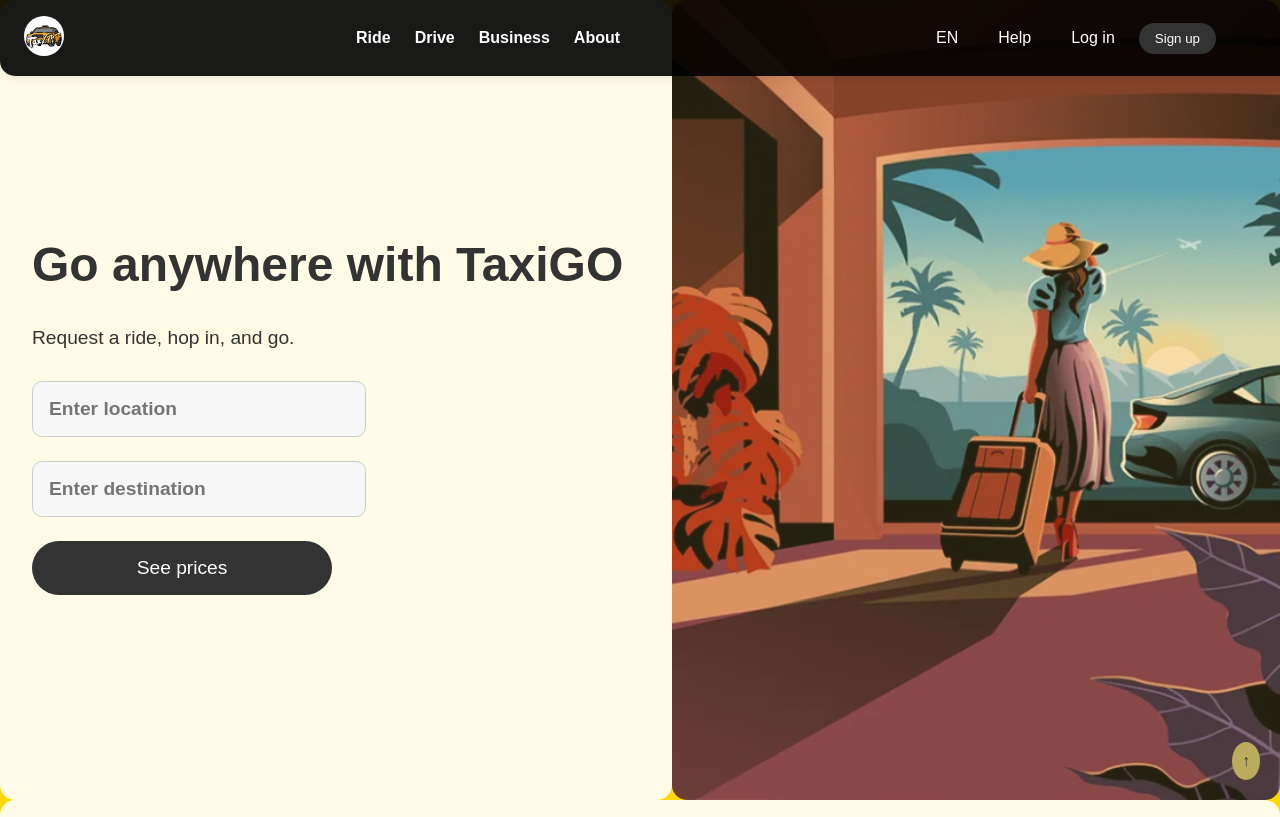
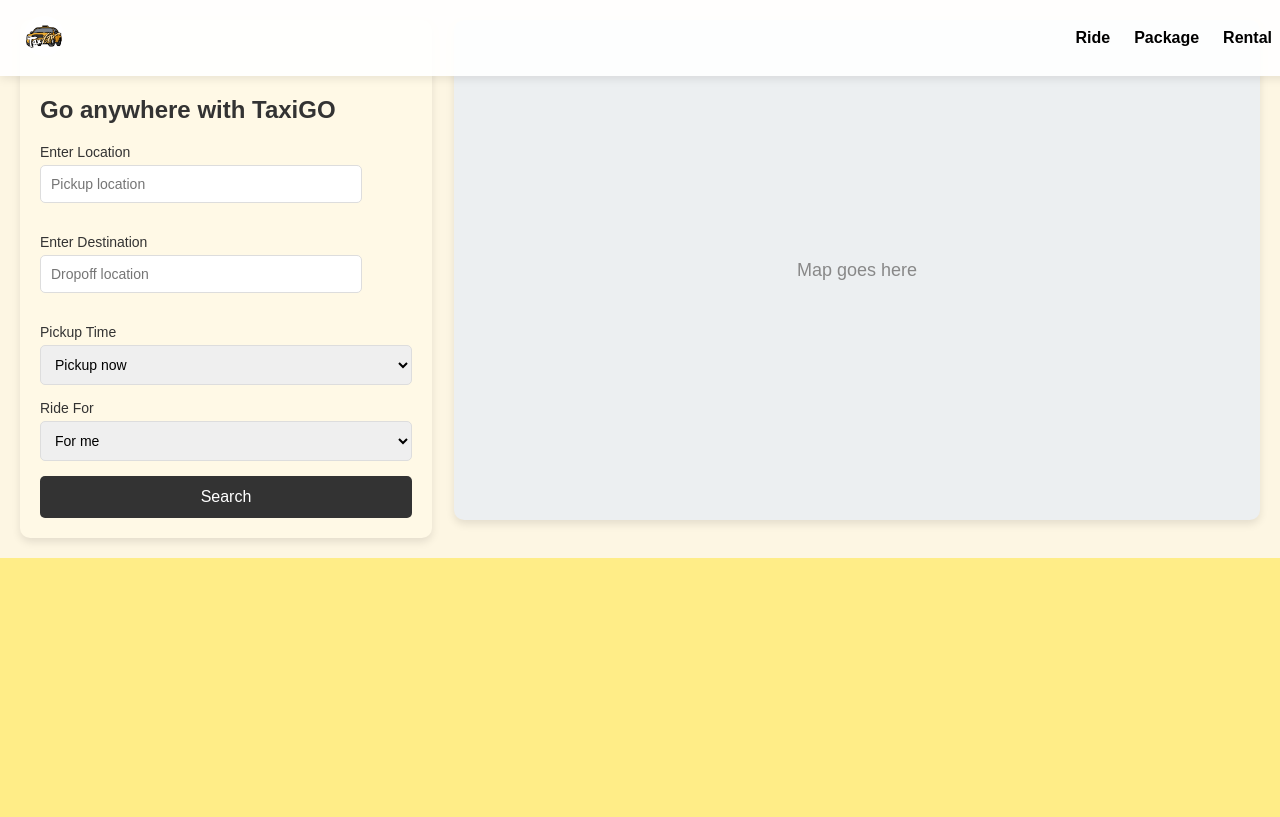
Before and after one commit to shivam67890/TaxiGO, a React (Vite) app in the folder taxigo/: page /ride in a window 1280 px wide. Shown: the top 817 px of the page. Built offline with nearby package versions, Linux system fonts and the light colour scheme.

Commit message:
2changes

```diff
--- /dev/null
+++ b/package.json
@@ -0,0 +1,5 @@
+{
+  "dependencies": {
+    "@react-google-maps/api": "^2.20.3"
+  }
+}
--- a/taxigo/package.json
+++ b/taxigo/package.json
@@ -11,7 +11,8 @@
   },
   "dependencies": {
     "react": "^18.3.1",
-    "react-dom": "^18.3.1"
+    "react-dom": "^18.3.1",
+    "react-router-dom": "^6.27.0"
   },
   "devDependencies": {
     "@eslint/js": "^9.11.1",
--- a/taxigo/src/App.jsx
+++ b/taxigo/src/App.jsx
@@ -1,62 +1,21 @@
 import React from 'react';
 import './style.css';
-import logo from './assets/logo.png';
+import { BrowserRouter as Router, Route, Routes } from 'react-router-dom';
+import TaxiGoRidePage from './ride.jsx';
+import Nav from './nav.jsx';
+import MainContent from './maincontent.jsx';
+
 const App = () => {
   return (
-    <>
-      <nav>
-        <div className="logo">
-          <img src={logo} alt="TaxiGO" className="logo-img" />
-        </div>
-        <ul>
-          <li>Ride</li>
-          <li>Drive</li>
-          <li>Business</li>
-          <li>About</li>
-        </ul>
-        <div className="nav-actions">
-          <span className="language">EN</span>
-          <span className="help">Help</span>
-          <div className="auth-buttons">
-            <span className="login">Log in</span>
-            <button className="sign-up">Sign up</button>
-          </div>
-        </div>
-      </nav>
-
-      <div className="container">
-        <div className="left-section">
-          <h1>Go anywhere with TaxiGO</h1>
-          <p>Request a ride, hop in, and go.</p>
-          <input type="text" placeholder="Enter location" />
-          <input type="text" placeholder="Enter destination" />
-          <button className="price-button">See prices</button>
-        </div>
-        <div className="right-section">
-          {/* Image placeholder, uncomment and add image source */}
-          {/* <img src="taxigo-logo.png" alt="TaxiGO" className="background-logo" /> */}
-        </div>
+    <Router>
+      <div className="app-container">
+        <Nav /> {/* Only one navigation component */}
+        <Routes>
+          <Route path="/" element={<MainContent />} />
+          <Route path="/ride" element={<TaxiGoRidePage />} />
+        </Routes>
       </div>
-
-      <div className="drive-section">
-        <div className="drive-image">
-          {/* Image placeholder, uncomment and add image source */}
-          {/* <img src="taxigo-logo.png" alt="TaxiGO" className="overlay-logo" /> */}
-        </div>
-        <div className="drive-content">
-          <h2>Drive when you want, make what you need</h2>
-          <p>
-            Make money on your schedule with deliveries or rides—or both. You can use your own car or choose a rental through TaxiGO.
-          </p>
-          <div className="cta-buttons">
-            <button className="get-started">Get started</button>
-            <a href="#" className="sign-in-link">Already have an account? Sign in</a>
-          </div>
-        </div>
-      </div>
-
-      <a href="#" className="back-to-top">↑</a>
-    </>
+    </Router>
   );
 };
 
--- /dev/null
+++ b/taxigo/src/maincontent.jsx
@@ -0,0 +1,41 @@
+// maincontent.jsx
+import React from 'react';
+
+const MainContent = () => {
+  return (
+    <>
+      <div className="container">
+        <div className="left-section">
+          <h1>Go anywhere with TaxiGO</h1>
+          <p>Request a ride, hop in, and go.</p>
+          <input type="text" placeholder="Enter location" />
+          <input type="text" placeholder="Enter destination" />
+          <button className="price-button">See prices</button>
+        </div>
+        <div className="right-section">
+          {/* Image placeholder */}
+        </div>
+      </div>
+
+      <div className="drive-section">
+        <div className="drive-image">
+          {/* Image placeholder */}
+        </div>
+        <div className="drive-content">
+          <h2>Drive when you want, make what you need</h2>
+          <p>
+            Make money on your schedule with deliveries or rides—or both. You can use your own car or choose a rental through TaxiGO.
+          </p>
+          <div className="cta-buttons">
+            <button className="get-started">Get started</button>
+            <a href="#" className="sign-in-link">Already have an account? Sign in</a>
+          </div>
+        </div>
+      </div>
+
+      <a href="#" className="back-to-top">↑</a>
+    </>
+  );
+};
+
+export default MainContent;
--- /dev/null
+++ b/taxigo/src/nav.jsx
@@ -0,0 +1,46 @@
+// nav.jsx
+import React from 'react';
+import { Link, useLocation } from 'react-router-dom';
+import logo from './assets/logo.png';
+
+const Nav = () => {
+  const location = useLocation();
+  const isRidePage = location.pathname === '/ride';
+
+  return (
+    <nav className={isRidePage ? 'nav-ride' : 'nav-default'} role="navigation">
+      <div className="logo">
+        <img src={logo} alt="TaxiGO" className="logo-img" />
+      </div>
+      <ul>
+        {isRidePage ? (
+          <>
+            <li><Link to="/ride">Ride</Link></li>
+            <li id='package'><Link to="/package">Package</Link></li>
+            <li><Link to="/rental">Rental</Link></li>
+          </>
+        ) : (
+          <>
+            <li><Link to="/ride">Ride</Link></li>
+            <li><Link to="/drive">Drive</Link></li>
+            <li><Link to="/business">Business</Link></li>
+            <li><Link to="/about">About</Link></li>
+          </>
+        )}
+      </ul>
+      {/* Remove nav-actions for ride page */}
+      {!isRidePage && (
+        <div className="nav-actions">
+          <span className="language">EN</span>
+          <span className="help">Help</span>
+          <div className="auth-buttons">
+            <span className="login">Log in</span>
+            <button className="sign-up">Sign up</button>
+          </div>
+        </div>
+      )}
+    </nav>
+  );
+};
+
+export default Nav;
--- /dev/null
+++ b/taxigo/src/ride.css
@@ -0,0 +1,67 @@
+.taxi-go-container {
+    display: flex;
+    justify-content: space-between;
+    padding: 20px;
+    background-color: #fdf6e3; /* TaxiGO light theme background */
+  }
+
+  .form-section {
+    width: 30%;
+    background-color: #fff9e6;
+    padding: 20px;
+    border-radius: 10px;
+    box-shadow: 0 4px 8px rgba(0, 0, 0, 0.1);
+  }
+
+  .form-section h2 {
+    font-family: 'Arial', sans-serif;
+    color: #333;
+  }
+
+  .form-group {
+    margin-bottom: 15px;
+  }
+
+  .form-group label {
+    display: block;
+    font-size: 14px;
+    margin-bottom: 5px;
+    color: #333;
+  }
+
+  .form-group input, .form-group select {
+    width: 100%;
+    padding: 10px;
+    border: 1px solid #ddd;
+    border-radius: 5px;
+    font-size: 14px;
+  }
+
+  .search-btn {
+    width: 100%;
+    background-color: #333;
+    color: #fff;
+    padding: 12px;
+    border: none;
+    border-radius: 5px;
+    font-size: 16px;
+    cursor: pointer;
+  }
+
+  .map-section {
+    width: 65%;
+    height: 500px;
+    border-radius: 10px;
+    overflow: hidden;
+    background-color: #eceff1;
+    box-shadow: 0 4px 8px rgba(0, 0, 0, 0.1);
+    display: flex;
+    justify-content: center;
+    align-items: center;
+  }
+
+  .map-placeholder {
+    color: #888;
+    font-size: 18px;
+    font-family: Arial, sans-serif;
+  }
--- /dev/null
+++ b/taxigo/src/ride.jsx
@@ -0,0 +1,70 @@
+import React, { useState } from 'react';
+import './ride.css';
+
+const TaxiGoRidePage = () => {
+  const [pickupLocation, setPickupLocation] = useState('');
+  const [dropoffLocation, setDropoffLocation] = useState('');
+  const [time, setTime] = useState('now');
+  const [rideFor, setRideFor] = useState('me');
+
+  const handleSearch = () => {
+    // Add your search logic here
+    console.log('Searching for rides:', { pickupLocation, dropoffLocation, time, rideFor });
+  };
+
+  return (
+    <div className="taxi-go-container">
+      <div className="form-section">
+        <br />
+        <br />
+
+        <h2>Go anywhere with TaxiGO</h2>
+        <div className="form-group">
+          <label>Enter Location</label>
+          <input
+            type="text"
+            placeholder="Pickup location"
+            value={pickupLocation}
+            onChange={(e) => setPickupLocation(e.target.value)}
+          />
+        </div>
+        <div className="form-group">
+          <label>Enter Destination</label>
+          <input
+            type="text"
+            placeholder="Dropoff location"
+            value={dropoffLocation}
+            onChange={(e) => setDropoffLocation(e.target.value)}
+          />
+        </div>
+        <div className="form-group">
+          <label>Pickup Time</label>
+          <select
+            value={time}
+            onChange={(e) => setTime(e.target.value)}
+          >
+            <option value="now">Pickup now</option>
+            <option value="later">Schedule for later</option>
+          </select>
+        </div>
+        <div className="form-group">
+          <label>Ride For</label>
+          <select
+            value={rideFor}
+            onChange={(e) => setRideFor(e.target.value)}
+          >
+            <option value="me">For me</option>
+            <option value="someoneElse">For someone else</option>
+          </select>
+        </div>
+        <button className="search-btn" onClick={handleSearch}>Search</button>
+      </div>
+      <div className="map-section">
+        {/* Embed Google Maps or another map component here */}
+        <div className="map-placeholder">Map goes here</div>
+      </div>
+    </div>
+  );
+};
+
+export default TaxiGoRidePage;
--- a/taxigo/src/style.css
+++ b/taxigo/src/style.css
@@ -3,13 +3,16 @@
     padding: 0;
     font-family: 'Arial', sans-serif;
     color: #333;
-    background-color: #FFD700;
+    background-color: #ffed87;
+    scroll-behavior: smooth;
 }
 
 .container {
+    margin-top: 75px; /* Adjust this to match the height of your nav */
     display: flex;
-    height: 100vh;
+    height: calc(100vh - 80px); /* Subtract the height of the navbar to ensure full viewport coverage */
 }
+
 /* Adjust the nav container */
 nav {
     background-color: rgba(0, 0, 0, 0.9);
@@ -22,10 +25,8 @@
     width: 100%;
     top: 0;
     z-index: 1000;
-    border-radius: 0 0 15px 15px;
     box-shadow: 0 2px 10px rgba(0, 0, 0, 0.1);
 }
-
 /* Logo adjustments */
 .logo-img {
     height: 40px;
@@ -34,7 +35,9 @@
     margin-left: 0.5rem; /* Reduced margin to shift logo left */
     overflow: hidden;
 }
-
+#package a{
+    color: rgb(0, 0, 0) !important;
+}
 /* Navigation links styles */
 nav ul {
     display: flex;
@@ -47,6 +50,17 @@
     margin-right: 1.5rem;
     font-weight: bold;
     color: #ffffff;
+}
+
+/* Add styles for anchor (<a>) inside <li> */
+nav ul li a {
+    color: #ffffff;  /* Make the link color the same as li */
+    text-decoration: none;  /* Remove underline from the link */
+    font-weight: bold; /* Ensure consistency with other li text */
+}
+
+nav ul li a:hover {
+    color: #FFD700;  /* Add hover effect if needed */
 }
 
 /* Adjustments for nav actions */
@@ -77,6 +91,41 @@
     background-color: #555;
 }
 
+/* Ride Navigation Bar Styles */
+.nav-ride {
+    background-color: rgba(255, 255, 255, 0.9); /* Dark background */
+    color: #000000; /* Text color */
+    padding: 1rem 1rem; /* Padding */
+    box-shadow: 0 2px 10px rgba(0, 0, 0, 0.1); /* Shadow effect */
+}
+
+.nav-ride ul {
+    display: flex;
+    list-style-type: none;
+    margin: 0;
+    padding: 0;
+}
+
+.nav-ride ul li {
+    margin-right: 1.5rem; /* Space between items */
+    font-weight: bold; /* Bold text */
+}
+
+.nav-ride ul li a {
+    color: #000000; /* Link color */
+    text-decoration: none; /* Remove underline */
+    font-weight: bold; /* Ensure bold links */
+}
+
+.nav-ride ul li a:hover {
+    color: #FFD700; /* Hover effect */
+}
+
+/* Hide nav-actions in ride section */
+.nav-ride .nav-actions {
+    display: none; /* Hides the language, help, login, and signup options */
+}
+
 .left-section {
     flex: 1;
     background-color: rgba(255, 255, 255, 0.9);
@@ -85,7 +134,6 @@
     display: flex;
     flex-direction: column;
     justify-content: center;
-    border-radius: 15px;
     z-index: 1;
 }
 
@@ -106,7 +154,7 @@
     margin-bottom: 1.5rem;
     font-size: 1.2rem;
     font-weight: bold;
-    border-radius: 10px; /* Rounded corners */
+    border-radius: 10px;
     border: 1px solid #ccc;
     background-color: #f7f7f7;
 }
@@ -126,12 +174,12 @@
 .price-button:hover {
     background-color: #444; /* Slight darkening on hover */
 }
+
 .right-section {
     flex: 1;
     background-image: url('./assets/sec.png');
     background-size: cover;
     background-position: center;
-    border-radius: 15px;
     position: relative;
     display: flex;
     justify-content: center;
@@ -177,7 +225,6 @@
     padding: 4rem 2rem;
     background-color: rgba(255, 255, 255, 0.9);
     color: #333;
-    border-radius: 15px;
 }
 
 .drive-image {
@@ -185,7 +232,6 @@
     background-image: url('./assets/first.webp');
     background-size: cover;
     background-position: center;
-    border-radius: 8px;
     position: relative;
     display: flex;
     justify-content: center;
```
Also changed, not shown: 2 other files (tests, documents, lock files or other folders).
